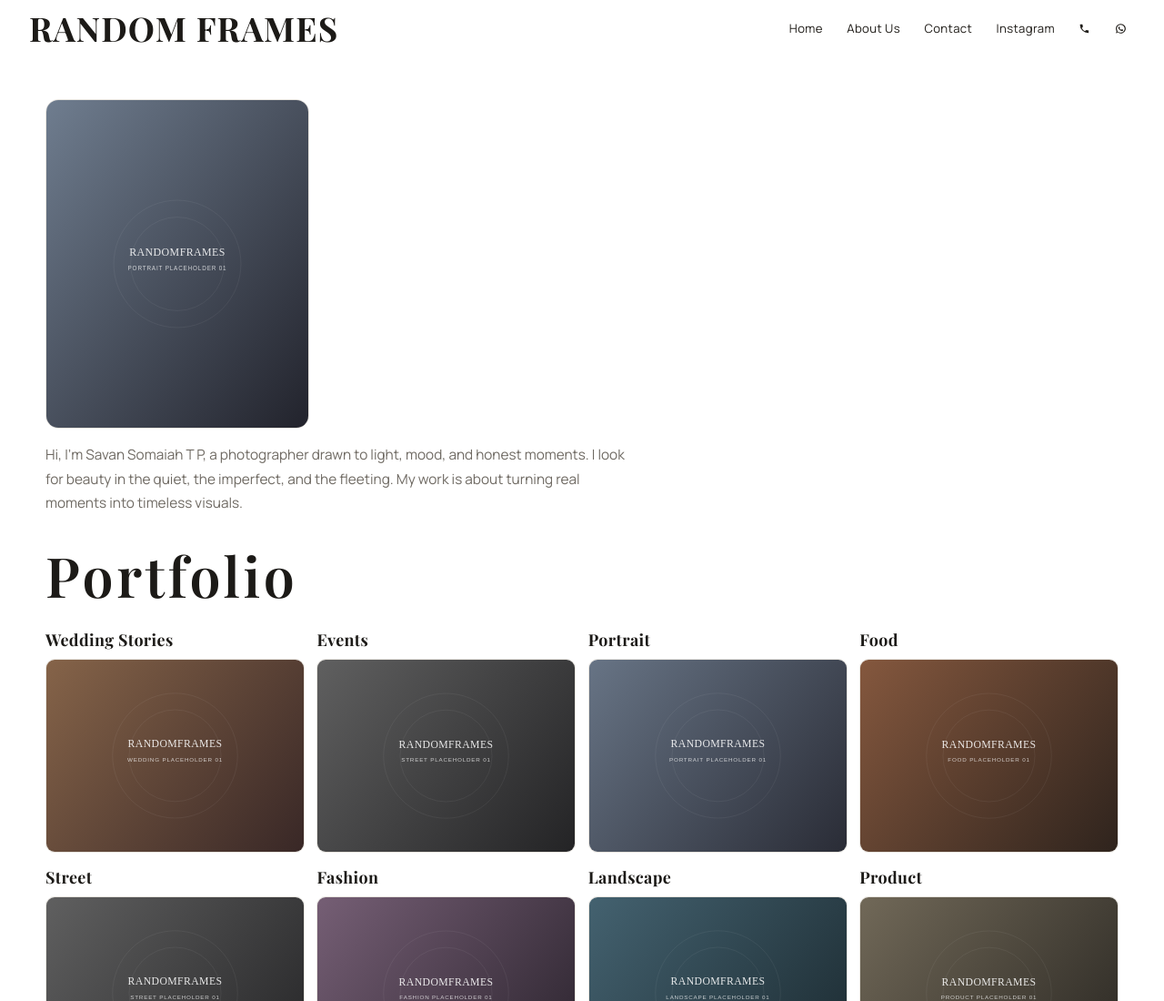
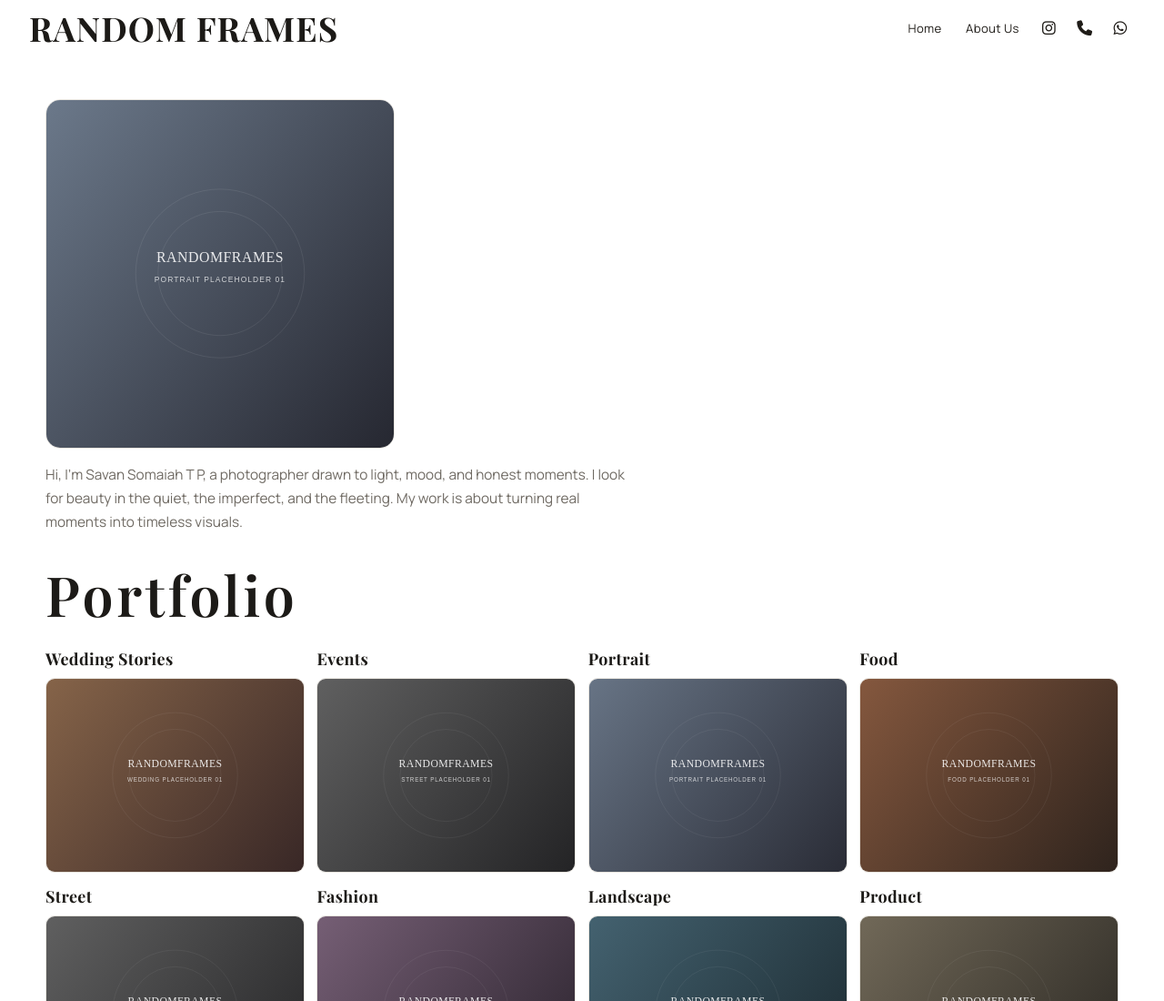
Before and after one commit to framesrandom7-commits/My-Portfolio, a plain HTML site: page index.html in a window 1280 px wide. Shown: the top 1100 px of the page at 91% size. Drawn offline with nearby package versions, Linux system fonts and the light colour scheme.

Commit message:
Fix navigation icons visibility and update links

```diff
--- a/index.html
+++ b/index.html
@@ -22,6 +22,10 @@
       href="https://fonts.googleapis.com/css2?family=Manrope:wght@400;500;700&family=Playfair+Display:wght@500;600;700&display=swap"
       rel="stylesheet"
     />
+    <link
+      rel="stylesheet"
+      href="https://cdnjs.cloudflare.com/ajax/libs/font-awesome/6.5.2/css/all.min.css"
+    />
     <link rel="stylesheet" href="style.css?v=20260211-1" />
   </head>
   <body>
@@ -30,22 +34,9 @@
       <nav id="sectionNav" class="section-nav" aria-label="Primary navigation">
         <a href="#top">Home</a>
         <a href="#about">About Us</a>
-        <a href="#contact">Contact</a>
-        <a href="https://instagram.com" target="_blank" rel="noopener noreferrer">Instagram</a>
-        <a class="icon-link" href="#contact-phone" aria-label="Call details">
-          <svg viewBox="0 0 24 24" aria-hidden="true">
-            <path
-              d="M6.62 10.79a15.08 15.08 0 0 0 6.59 6.59l2.2-2.2a1 1 0 0 1 1-.24 11.2 11.2 0 0 0 3.51.56 1 1 0 0 1 1 1V20a1 1 0 0 1-1 1A17 17 0 0 1 3 4a1 1 0 0 1 1-1h3.5a1 1 0 0 1 1 1 11.2 11.2 0 0 0 .56 3.51 1 1 0 0 1-.24 1l-2.2 2.28Z"
-            />
-          </svg>
-        </a>
-        <a class="icon-link" href="https://wa.me/919148083905" target="_blank" rel="noopener noreferrer" aria-label="WhatsApp">
-          <svg viewBox="0 0 24 24" aria-hidden="true">
-            <path
-              d="M12 2a10 10 0 0 0-8.66 15l-1.2 4.35 4.47-1.17A10 10 0 1 0 12 2Zm0 18a8 8 0 0 1-4.07-1.11l-.29-.17-2.65.69.71-2.58-.19-.31A8 8 0 1 1 12 20Zm4.39-6.07c-.24-.12-1.41-.69-1.63-.77-.22-.08-.38-.12-.54.12-.16.24-.62.77-.76.93-.14.16-.28.18-.52.06-.24-.12-1-.36-1.91-1.14-.7-.62-1.18-1.38-1.32-1.62-.14-.24-.02-.37.1-.49.1-.1.24-.26.36-.39.12-.13.16-.22.24-.36.08-.14.04-.26-.02-.38-.06-.12-.54-1.29-.74-1.77-.2-.48-.4-.41-.54-.41h-.46a.9.9 0 0 0-.66.31c-.22.24-.86.84-.86 2.05 0 1.21.88 2.38 1.01 2.54.12.16 1.73 2.64 4.19 3.7.58.25 1.03.4 1.39.51.58.18 1.11.15 1.53.09.47-.07 1.41-.57 1.61-1.12.2-.55.2-1.02.14-1.12-.06-.1-.22-.16-.46-.28Z"
-            />
-          </svg>
-        </a>
+        <a class="icon-link" href="https://www.instagram.com/random.frames.7/" target="_blank" rel="noopener noreferrer" aria-label="Instagram"><i class="fa-brands fa-instagram" aria-hidden="true"></i></a>
+        <a class="icon-link" href="tel:9148083905" aria-label="Call"><i class="fa-solid fa-phone" aria-hidden="true"></i></a>
+        <a class="icon-link" href="https://wa.me/919148083905" target="_blank" rel="noopener noreferrer" aria-label="WhatsApp"><i class="fa-brands fa-whatsapp" aria-hidden="true"></i></a>
       </nav>
     </header>
 
@@ -53,7 +44,7 @@
       <section class="hero">
         <div class="hero-layout">
           <div class="hero-left">
-            <img class="hero-portrait" src="images/portrait/placeholder-01.svg" alt="Portrait placeholder" loading="lazy" />
+            <img class="profile-image" src="images/portrait/placeholder-01.svg" alt="Portrait placeholder" loading="lazy" />
             <p id="about" class="hero-bio">
               Hi, I’m Savan Somaiah T P, a photographer drawn to light, mood, and honest moments.
               I look for beauty in the quiet, the imperfect, and the fleeting.
--- a/style.css
+++ b/style.css
@@ -92,6 +92,17 @@ img {
   justify-content: center;
   width: 32px;
   height: 32px;
+  font-size: 1rem;
+  line-height: 1;
+  color: #1f1c18;
+  opacity: 1;
+}
+
+.icon-link i {
+  font-size: 1.05rem;
+  color: inherit;
+  display: block;
+  line-height: 1;
 }
 
 .icon-link svg {
@@ -129,11 +140,19 @@ main {
   width: 100%;
 }
 
+.profile-image {
+  width: 384px;
+  height: 384px;
+  object-fit: cover;
+  border-radius: 16px;
+  border: 1px solid var(--surface-border);
+}
+
 .hero-portrait {
-  width: clamp(180px, 32vw, 290px);
-  aspect-ratio: 4 / 5;
+  width: 384px;
+  height: 384px;
   object-fit: cover;
-  border-radius: 14px;
+  border-radius: 16px;
   border: 1px solid var(--surface-border);
 }
 
@@ -437,7 +456,7 @@ main {
   }
 }
 
-@media (max-width: 980px) {
+@media (max-width: 1024px) {
   .site-header {
     align-items: center;
     flex-wrap: wrap;
@@ -454,6 +473,12 @@ main {
 
   .genre-cards {
     grid-template-columns: repeat(3, minmax(0, 1fr));
+  }
+
+  .profile-image,
+  .hero-portrait {
+    width: 260px;
+    height: 260px;
   }
 }
 
@@ -493,6 +518,15 @@ main {
   .genre-cards {
     grid-template-columns: repeat(2, minmax(0, 1fr));
   }
+
+}
+
+@media (max-width: 600px) {
+  .profile-image,
+  .hero-portrait {
+    width: 180px;
+    height: 180px;
+  }
 }
 
 @media (max-width: 480px) {
```
